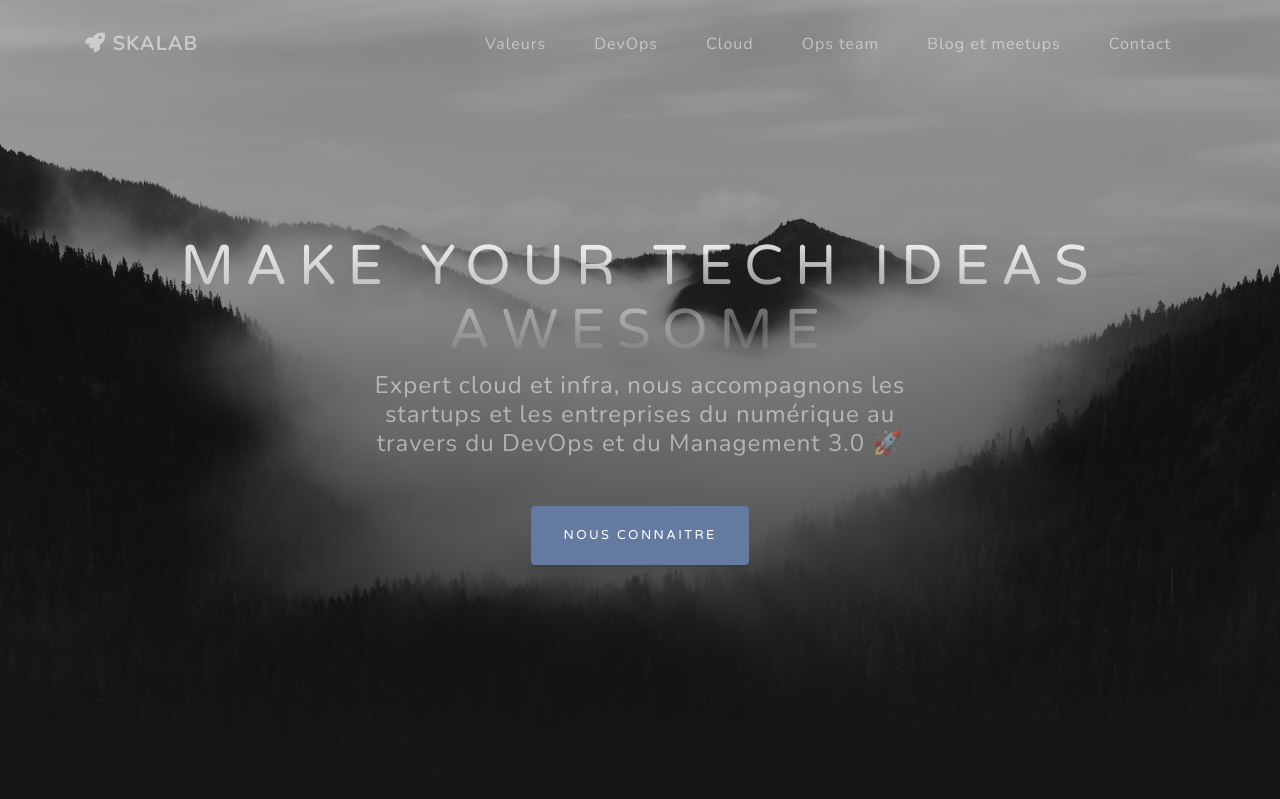
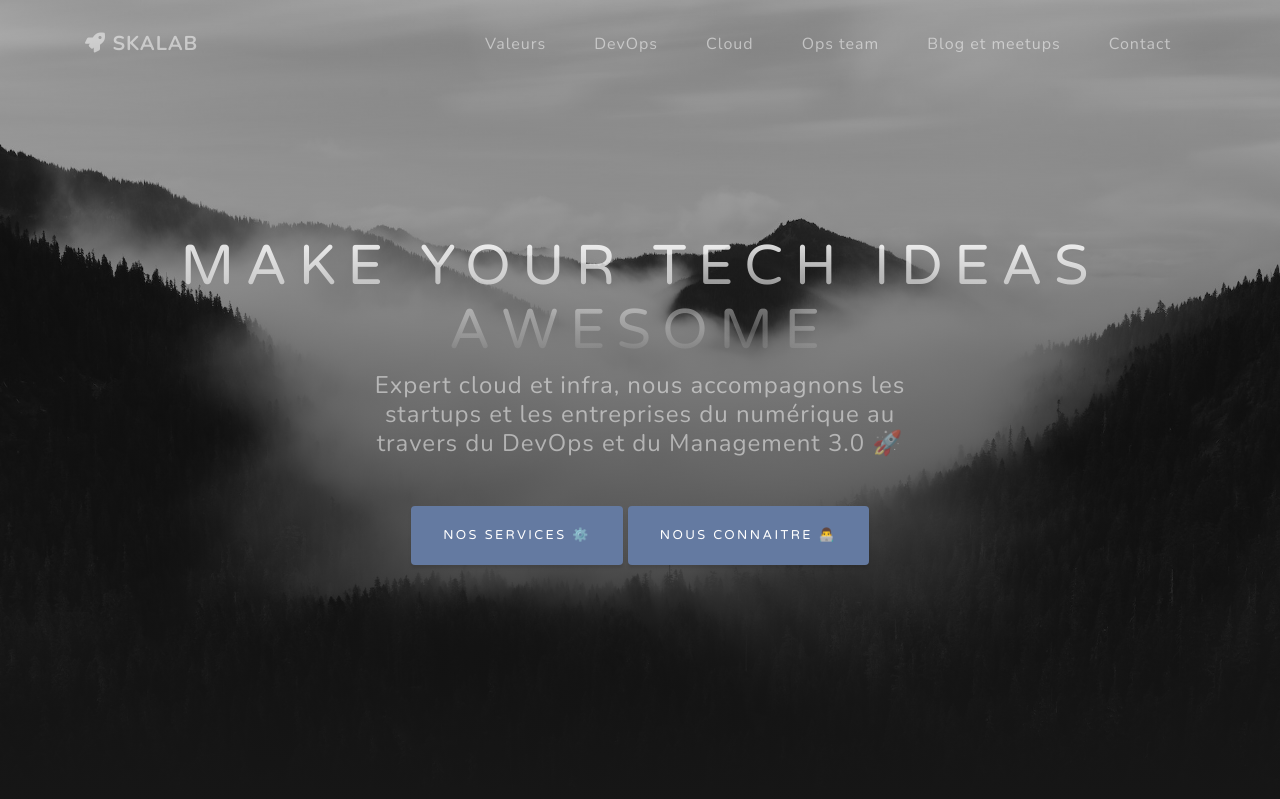
Before and after one commit to skalab/website, a PHP site: page / in a window 1280 px wide. Shown: the top 799 px of the page. Run offline with PHP 8.4, Linux system fonts and the light colour scheme; some libraries are stand-ins or nearby versions.

Commit message:
Added a services button

```diff
--- a/index.php
+++ b/index.php
@@ -37,7 +37,8 @@
       <div class="mx-auto text-center">
         <h1 class="mx-auto my-0 text-uppercase">Make your tech ideas awesome</h1>
         <h2 class="text-white-50 mx-auto mt-2 mb-5">Expert cloud et infra, nous accompagnons les startups et les entreprises du numérique au travers du DevOps et du Management 3.0 🚀</h2>
-        <a href="#about" class="btn btn-primary js-scroll-trigger">Nous connaitre</a>
+        <a href="#devops" class="btn btn-primary btn-fix js-scroll-trigger">Nos services ⚙️</a>
+        <a href="#about" class="btn btn-primary btn-fix js-scroll-trigger">Nous connaitre 👨‍💻</a>
       </div>
     </div>
   </header>
```
